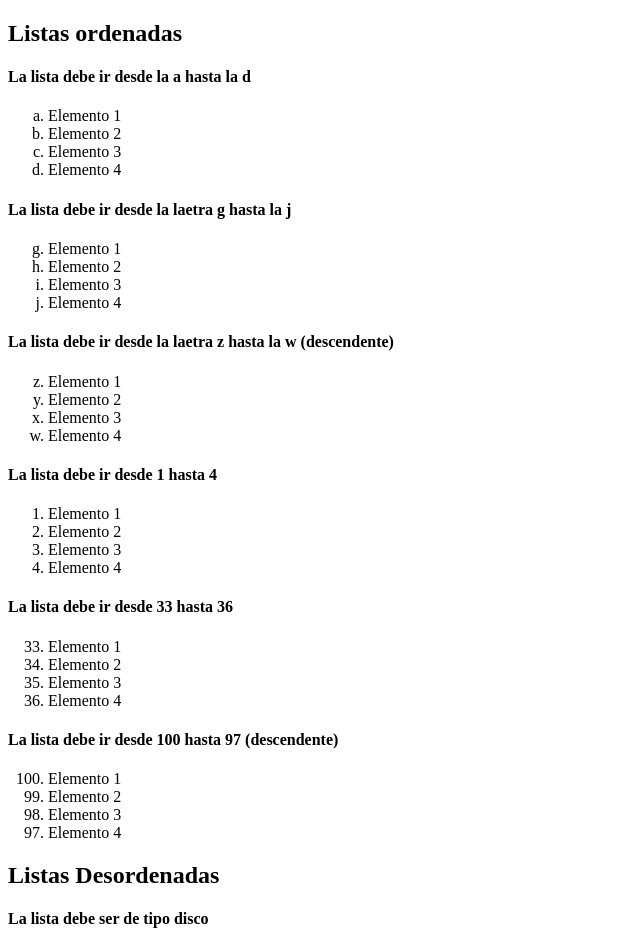
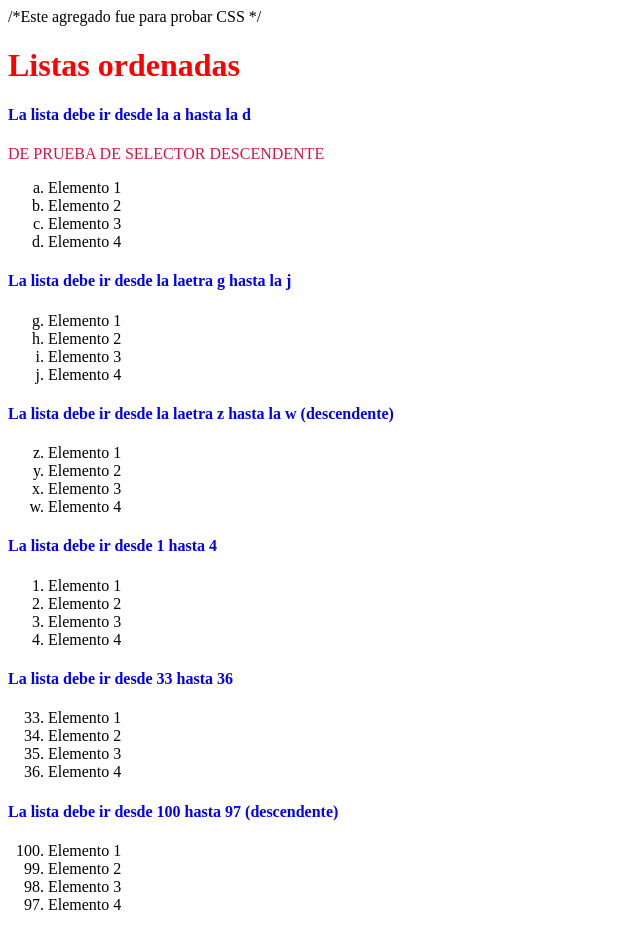
Before and after one commit to like53ar/html, a plain HTML site: page practica2.html in a window 1280 px wide. Shown: the top 931 px of the page, without its empty margins (0-640 px from the left). Drawn offline with Linux system fonts and the light colour scheme.

Commit message:
Update practica2.html

```diff
--- a/practica2.html
+++ b/practica2.html
@@ -5,11 +5,20 @@
   <meta charset="UTF-8">
   <title>Resolución ejercicio etiquetas de encabezdos html</title>
   <meta content="author" content="francesc ricart">
+  <style type="text/css">
+  h4 {color: blue;}
+  p  {color: crimson;}
+  h1 {color: red;}
+  </style> /*Este agregado fue para probar CSS */
+
 </head>
 
 <body>
-<h2>Listas ordenadas</h2>
+<h1>Listas ordenadas</h1>
 <h4>La lista debe ir desde la a hasta la d</h4>
+   <p>
+      DE PRUEBA DE SELECTOR DESCENDENTE
+      </p>
 <ol type="a">
 
   <li> Elemento 1 </li>
@@ -55,7 +64,7 @@
    <li> Elemento 4 </li>
 </ol>
 
-<h4>La lista debe ir desde 100 hasta 97 (descendente) </h4>
+<h4> La lista debe ir desde 100 hasta 97 (descendente) </h4>
 <ol reversed  start="100" >
    <li>Elemento 1 </li>
    <li>Elemento 2 </li>
```
